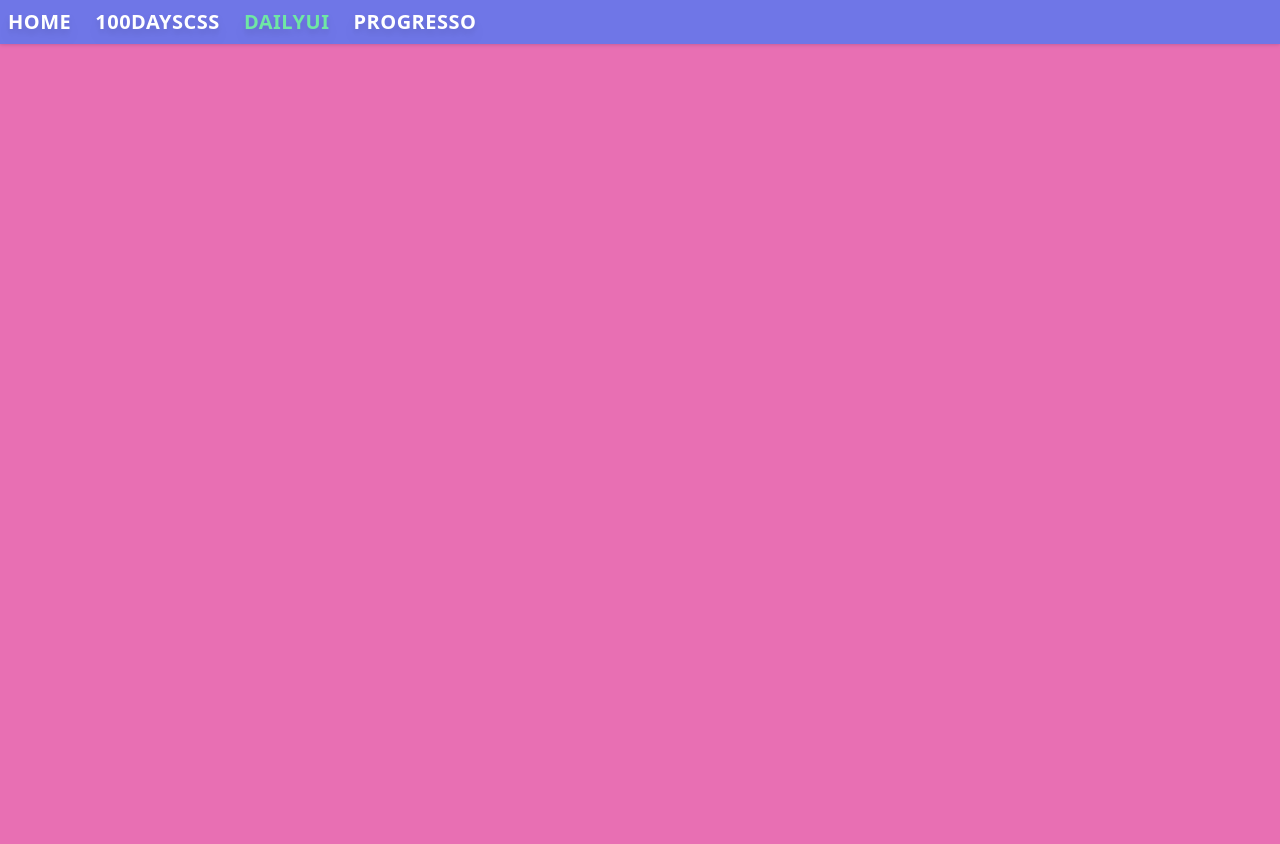
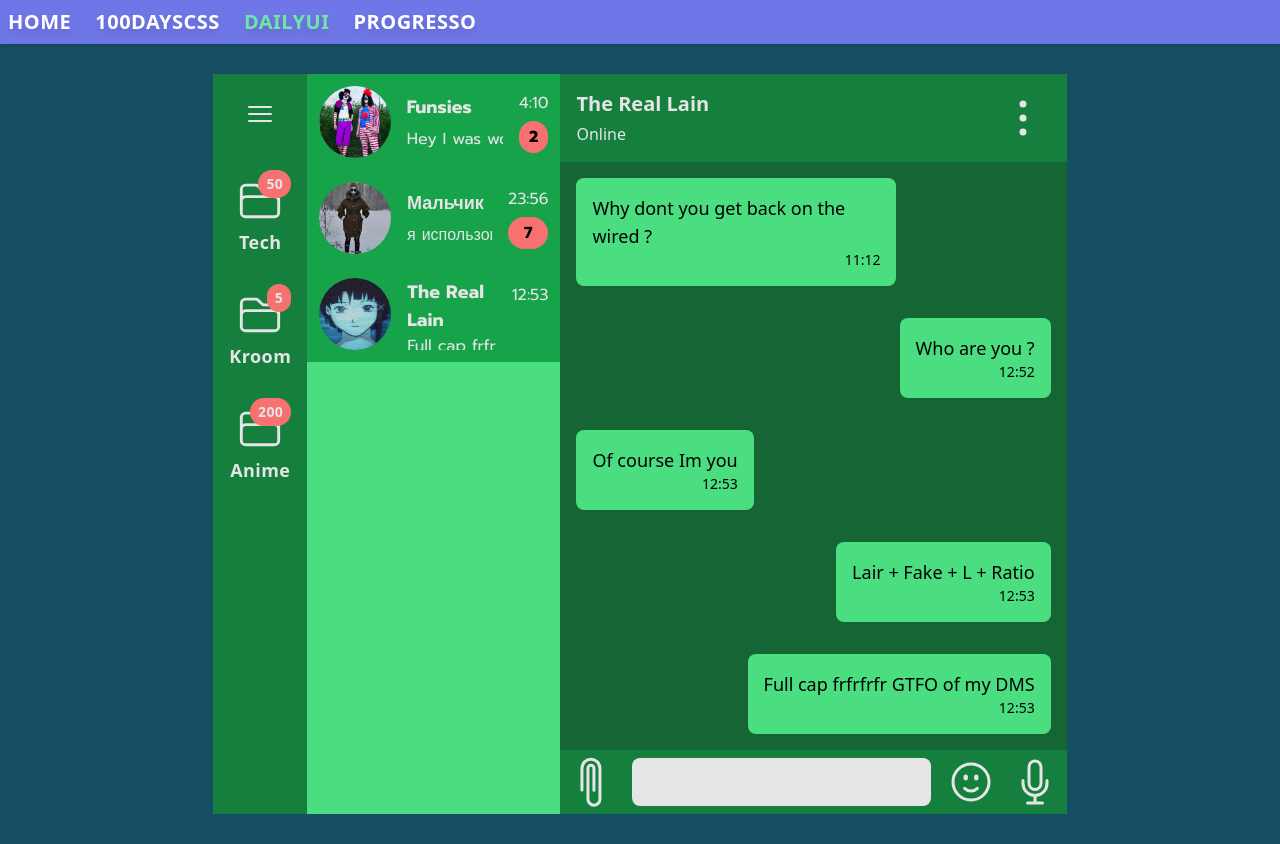
Before and after one commit to Marco-A-C-Pereira/100-Days-CSS, a React (Vite) app: page /DailyUI/13 in a window 1280 px wide. Before the commit the page ends 800 px from the top, so only its background shows below. Built offline with nearby package versions, Linux system fonts and the light colour scheme; the HTML template or start-up script is replaced by a standard one; a web font is replaced by a local one.

Commit message:
DailyUI13Done

```diff
--- a/src/App.jsx
+++ b/src/App.jsx
@@ -137,6 +137,10 @@ export default function App() {
 						element={<DUI.ECommerce />}
 					/>
 					<Route
+						path='13'
+						element={<DUI.DirectMessaging />}
+					/>
+					<Route
 						path='14'
 						element={<DUI.CountdownTimer />}
 					/>
--- /dev/null
+++ b/src/components/DailyUI/Day-13/DirectMessaging.jsx
@@ -0,0 +1,265 @@
+import React from 'react';
+import {
+	Bars3Icon,
+	FolderIcon,
+	EllipsisVerticalIcon,
+	PaperClipIcon,
+	FaceSmileIcon,
+	MicrophoneIcon,
+} from '@heroicons/react/24/outline';
+
+const contacts = [
+	{
+		user: 'Funsies',
+		profilePicture: '/assets/Fashion/ClownWorld2.jpg',
+		messages: [
+			{ content: 'a', origin: 'Lain', seen: true },
+			{ content: 'b', origin: 'Funsies', seen: false },
+			{
+				content: 'Hey I was wondering ....',
+				origin: 'Funsies',
+				seen: false,
+			},
+		],
+	},
+	{
+		user: 'Мальчик',
+		profilePicture:
+			'/assets/Fashion/NuclearWinterFashion1.jpg',
+		messages: [
+			{ content: 'a', origin: 'Lain', seen: true },
+			{ content: 'b', origin: 'Мальчик', seen: false },
+			{ content: 'b', origin: 'Мальчик', seen: false },
+			{ content: 'b', origin: 'Мальчик', seen: false },
+			{ content: 'b', origin: 'Мальчик', seen: false },
+			{ content: 'b', origin: 'Мальчик', seen: false },
+			{ content: 'b', origin: 'Мальчик', seen: false },
+			{
+				content: 'я использовал переводчик гугл',
+				origin: 'Мальчик',
+				seen: false,
+			},
+		],
+	},
+	{
+		user: 'The Real Lain',
+		profilePicture: '/assets/Lainpfp.jpg',
+		messages: [
+			{
+				origin: 'Real Lain',
+				content: 'Why dont you get back on the wired ?',
+				seen: true,
+				timeStamp: '11:12',
+			},
+			{
+				origin: 'Lain',
+				content: 'Who are you ?',
+				seen: true,
+				timeStamp: '12:52',
+			},
+			{
+				origin: 'Real Lain',
+				content: 'Of course Im you',
+				seen: true,
+				timeStamp: '12:53',
+			},
+			{
+				origin: 'Lain',
+				content: 'Lair + Fake + L + Ratio',
+				seen: true,
+				timeStamp: '12:53',
+			},
+			{
+				origin: 'Lain',
+				content: 'Full cap frfrfrfr GTFO of my DMS',
+				seen: true,
+				timeStamp: '12:53',
+			},
+		],
+	},
+];
+
+const folders = [
+	{
+		title: 'Tech',
+		unreadChats: '50',
+	},
+	{
+		title: 'Kroom',
+		unreadChats: '5',
+	},
+	{
+		title: 'Anime',
+		unreadChats: '200',
+	},
+];
+
+export default function DirectMessaging() {
+	return (
+		<div className='bg-cyan-900 h-screen flex items-center justify-center'>
+			<section className='flex w-8/12 mx-auto'>
+				<OuterBar />
+				<MessageBar />
+				<ChatWindow />
+			</section>
+		</div>
+	);
+}
+
+function OuterBar() {
+	return (
+		<section className='bg-green-700 flex flex-col gap-8 w-24 p-4'>
+			<Bars3Icon className='h-12 p-2 shrink-0 text-neutral-200' />
+			{folders.map((folder) => {
+				return (
+					<SidebarFolder
+						key={folder.title}
+						title={folder.title}
+						unreadChats={folder.unreadChats}
+					/>
+				);
+			})}
+		</section>
+	);
+}
+
+function SidebarFolder({ title, unreadChats }) {
+	return (
+		<div className=' text-center font-bold text-lg tracking-wide relative text-neutral-200'>
+			<p className='absolute text-sm font-bold bg-red-400 py-1 px-2 rounded-full right-0 top-0'>
+				{unreadChats}
+			</p>
+			<FolderIcon className='p-2' />
+			<p className='break-words leading-5'>{title}</p>
+		</div>
+	);
+}
+
+function MessageBar() {
+	return (
+		<section className='bg-green-400 flex flex-col w-1/3 overflow-hidden'>
+			{contacts.map((contact) => {
+				return (
+					<MessagePreview
+						key={contact.user}
+						contactInfo={contact}
+					/>
+				);
+			})}
+		</section>
+	);
+}
+
+function MessagePreview({ contactInfo, active = false }) {
+	let lastMessage = contactInfo.messages.slice(-1);
+	let unreadMessages = contactInfo.messages.filter(
+		(msg) => msg.origin !== 'Lain' && msg.seen === false
+	).length;
+
+	console.log(lastMessage[0].timeStamp);
+
+	return (
+		<article className='flex justify-between h-24 bg-green-600 hover:bg-green-500 p-3 font-Prompt'>
+			<img
+				src={
+					contactInfo.profilePicture
+						? contactInfo.profilePicture
+						: '/public/assets/Lainpfp.jpg'
+				}
+				className='rounded-full h-full'
+			/>
+			<div className='mr-auto ml-4 flex flex-col justify-evenly overflow-hidden text-neutral-200'>
+				<p className='font-bold text-lg'>
+					{contactInfo.user}
+				</p>
+				<p className='whitespace-nowrap'>
+					{lastMessage[0].content}
+				</p>
+			</div>
+			<div className='flex flex-col justify-evenly ml-4'>
+				<p className='text-neutral-200'>
+					{lastMessage[0].timeStamp
+						? lastMessage[0].timeStamp
+						: `${Math.floor(
+								Math.random() * 24
+						  )}:${Math.floor(Math.random() * 60)} `}
+				</p>
+				<p
+					className={`font-bold bg-red-400 py-1 px-2 rounded-full text-center ${
+						unreadMessages > 0 ? '' : 'opacity-0'
+					}`}>
+					{unreadMessages}
+				</p>
+			</div>
+		</article>
+	);
+}
+
+function ChatWindow() {
+	return (
+		<section className='bg-purple-100 flex flex-col w-2/3'>
+			<TopChatWindow />
+			<ChatBox />
+			<TextField />
+		</section>
+	);
+}
+
+function TopChatWindow() {
+	return (
+		<div className=' bg-green-700 text-neutral-200 flex justify-between p-4'>
+			<div className='flex flex-col justify-between w-fit shrink-0'>
+				<p className='font-bold text-xl'>The Real Lain</p>
+				<p className=''>Online</p>
+			</div>
+			<EllipsisVerticalIcon className='aspect-square h-14' />
+		</div>
+	);
+}
+
+function ChatBox() {
+	const selectedContact = contacts[2].messages;
+
+	return (
+		<div className='bg-green-800 p-4 flex flex-col gap-8'>
+			{selectedContact.map((msg) => {
+				return (
+					<MessageBubble
+						key={msg.content}
+						content={msg.content}
+						timestamp={msg.timeStamp}
+						sender={msg.origin}
+					/>
+				);
+			})}
+		</div>
+	);
+}
+
+function MessageBubble({ content, timestamp, sender }) {
+	return (
+		<article
+			className={`bg-green-400 font-medium p-4 rounded-lg w-fit max-w-xs ${
+				sender === 'Lain' ? 'ml-auto' : ''
+			}`}>
+			<p className='break-words text-lg'>{content}</p>
+			<p className='text-sm text-end'>{timestamp}</p>
+		</article>
+	);
+}
+
+function TextField() {
+	return (
+		<div className='bg-green-700 text-neutral-200 h-16 p-2 flex gap-4'>
+			<PaperClipIcon className='h-full rotate-[135deg] w-fit shrink-0' />
+			<input
+				type='text'
+				name=''
+				id=''
+				className='w-full rounded-lg bg-neutral-200'
+			/>
+			<FaceSmileIcon className='shrink-0' />
+			<MicrophoneIcon className='shrink-0' />
+		</div>
+	);
+}
--- a/src/components/DailyUI/index.js
+++ b/src/components/DailyUI/index.js
@@ -10,4 +10,5 @@ export { default as MusicPlayer } from './Day-9/MusicPlayer';
 export { default as ShareScreen } from './Day-10/ShareScreen';
 export { default as FlashMessage } from './Day-11/FlashMessage';
 export { default as ECommerce } from './Day-12/ECommerce';
+export { default as DirectMessaging } from './Day-13/DirectMessaging';
 export { default as CountdownTimer } from './Day-14/CountdownTimer';
```
